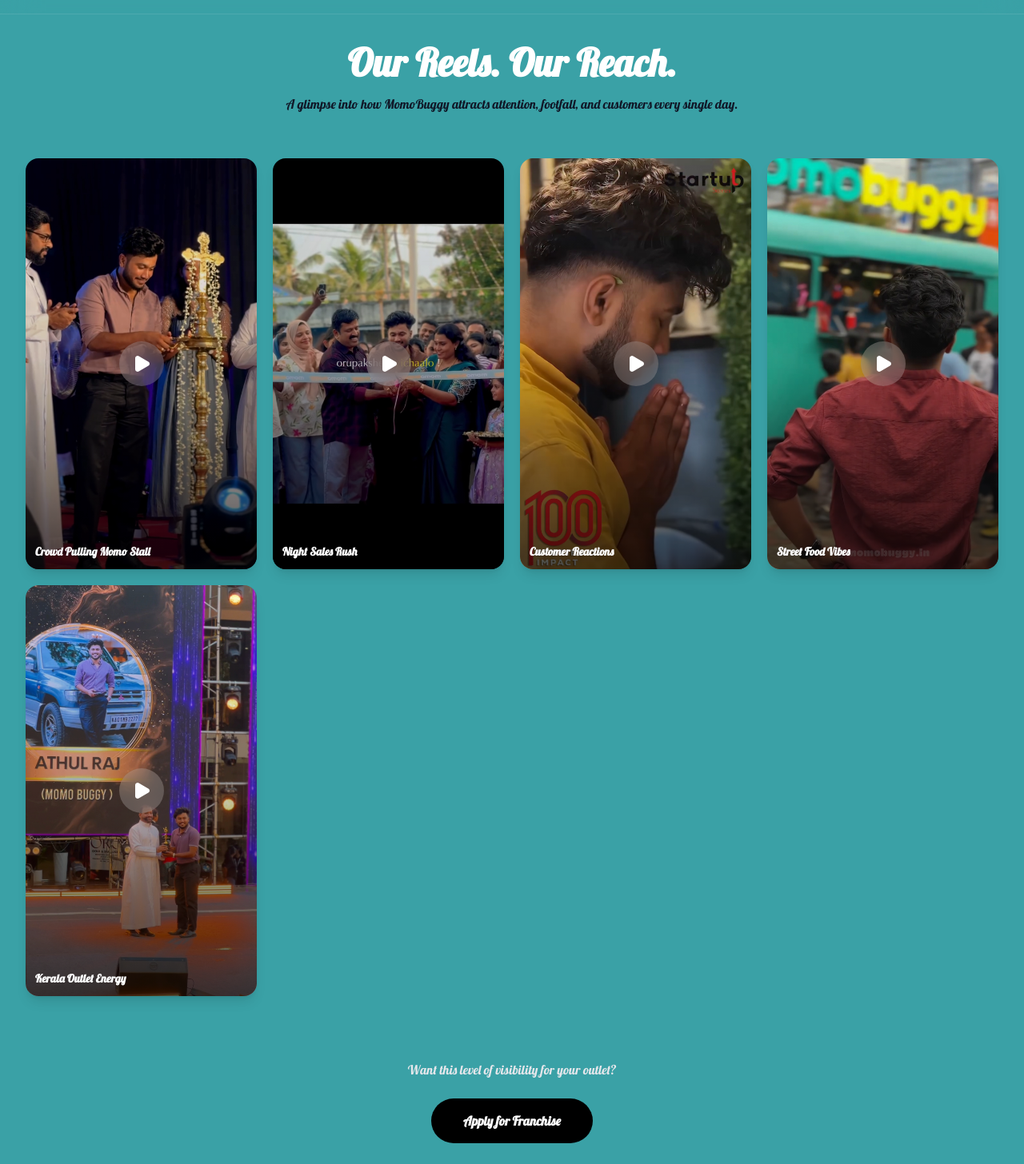
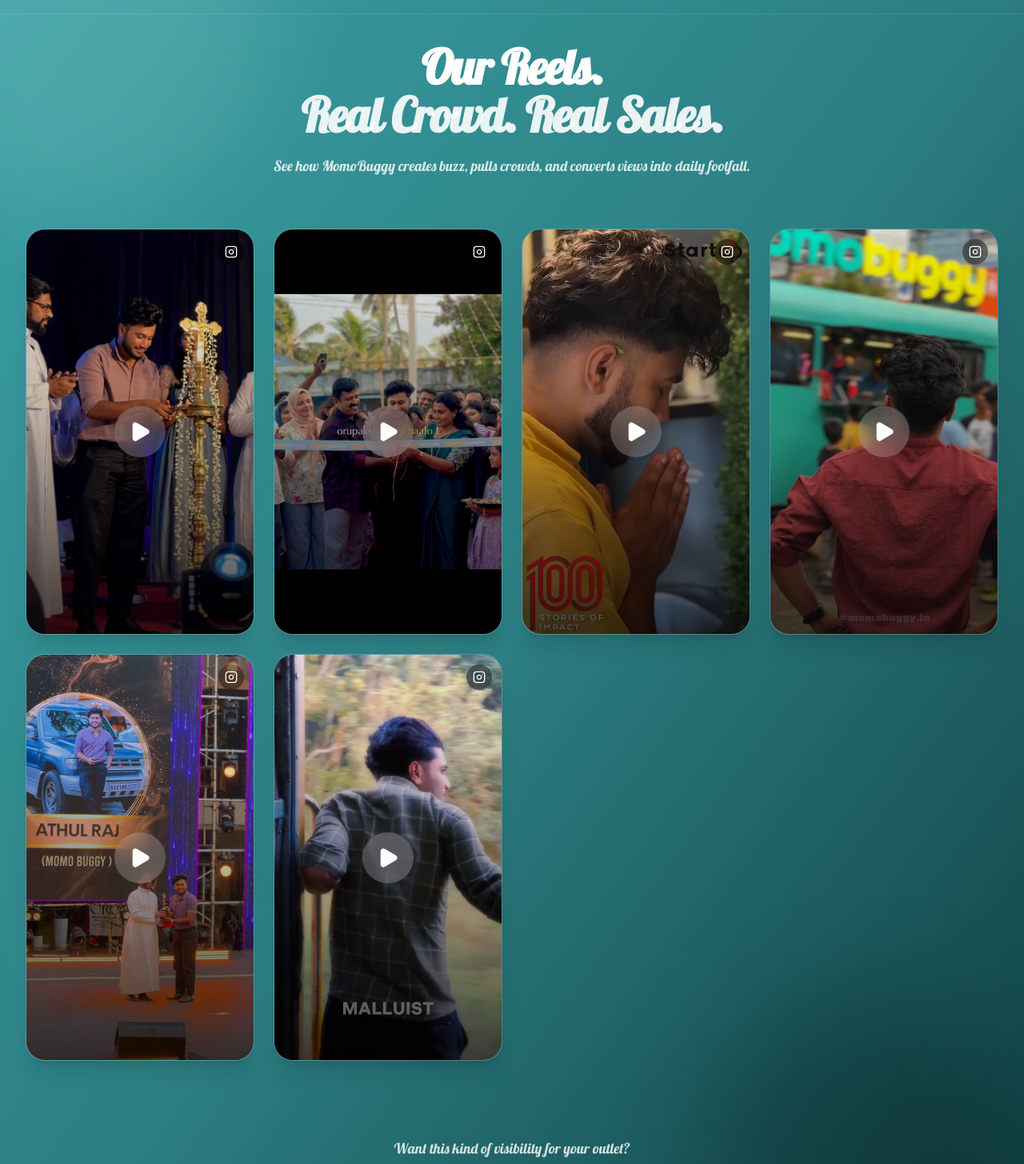
Before and after one commit to Afsal63/momo-buggy, a Next.js app: page /reels in a window 1280 px wide. Shown: the part 74-1530 px from the top of the page at 80% size. Built offline with nearby package versions, Linux system fonts and the light colour scheme.

Commit message:
aded one more image

```diff
--- a/app/reels/page.tsx
+++ b/app/reels/page.tsx
@@ -2,7 +2,7 @@
 
 import { motion } from "framer-motion";
 import Image from "next/image";
-import { Play } from "lucide-react";
+import { Play, Instagram } from "lucide-react";
 
 const reels = [
   { id: 1, title: "Crowd Pulling Momo Stall", image: "/reels/1.jpg" },
@@ -10,9 +10,8 @@
   { id: 3, title: "Customer Reactions", image: "/reels/3.jpg" },
   { id: 4, title: "Street Food Vibes", image: "/reels/4.jpg" },
   { id: 5, title: "Kerala Outlet Energy", image: "/reels/5.jpg" },
+  { id: 6, title: "Live Counter Action", image: "/reels/6.jpg" },
 ];
-
-
 
 const INSTAGRAM_PROFILE = "https://www.instagram.com/momobuggy.in/";
 
@@ -20,73 +19,89 @@
   const openInstagram = () => {
     window.open(INSTAGRAM_PROFILE, "_blank", "noopener,noreferrer");
   };
+
   return (
-    <section className="min-h-screen bg-[#3AA1A6] text-white pt-32 pb-20 px-4 md:px-8">
-      <div className="max-w-7xl mx-auto">
+    <section className="relative min-h-screen bg-gradient-to-br from-[#3AA1A6] via-[#2c7f83] to-[#0f3d40] text-white pt-32 pb-24 px-4 md:px-8 overflow-hidden">
+      {/* Ambient Blur */}
+      <div className="absolute -top-40 -left-40 w-[500px] h-[500px] bg-white/10 rounded-full blur-3xl" />
+      <div className="absolute bottom-0 right-0 w-[400px] h-[400px] bg-black/20 rounded-full blur-3xl" />
 
+      <div className="relative max-w-7xl mx-auto">
         {/* HEADER */}
         <motion.div
-          initial={{ opacity: 0, y: 20 }}
+          initial={{ opacity: 0, y: 30 }}
           animate={{ opacity: 1, y: 0 }}
-          transition={{ duration: 0.6 }}
-          className="mb-14 text-center"
+          transition={{ duration: 0.7 }}
+          className="mb-16 text-center"
         >
-          <h1 className="text-4xl md:text-5xl font-bold mb-4">
-            Our Reels. Our Reach.
+          <h1 className="text-4xl md:text-6xl font-extrabold tracking-tight mb-5">
+            Our Reels.
+            <span className="block text-white/90">Real Crowd. Real Sales.</span>
           </h1>
-          <p className="text-gray-900 max-w-xl mx-auto">
-            A glimpse into how MomoBuggy attracts attention,
-            footfall, and customers every single day.
+
+          <p className="text-white/80 max-w-2xl mx-auto text-lg">
+            See how MomoBuggy creates buzz, pulls crowds,
+            and converts views into daily footfall.
           </p>
         </motion.div>
 
         {/* REELS GRID */}
-        <div className="grid grid-cols-2 sm:grid-cols-3 md:grid-cols-4 gap-5">
+        <div className="grid grid-cols-2 sm:grid-cols-3 md:grid-cols-4 gap-6">
           {reels.map((reel, i) => (
             <motion.div
               key={reel.id}
-              initial={{ opacity: 0, scale: 0.92 }}
-              animate={{ opacity: 1, scale: 1 }}
+              initial={{ opacity: 0, scale: 0.9 }}
+              whileInView={{ opacity: 1, scale: 1 }}
+              viewport={{ once: true }}
               transition={{ delay: i * 0.08 }}
-              whileHover={{ y: -6 }}
+              whileHover={{ y: -10 }}
               onClick={openInstagram}
-              className="relative aspect-[9/16] rounded-2xl overflow-hidden cursor-pointer group shadow-lg"
+              className="relative aspect-[9/16] rounded-3xl overflow-hidden cursor-pointer group bg-white/10 backdrop-blur-xl border border-white/10 shadow-xl"
             >
-              {/* Reel Image */}
+              {/* Image */}
               <Image
                 src={reel.image}
                 alt={reel.title}
                 fill
-                className="object-cover"
+                className="object-cover transition-transform duration-500 group-hover:scale-110"
               />
 
-              {/* Gradient Overlay */}
-              <div className="absolute inset-0 bg-gradient-to-t from-black/70 via-black/20 to-transparent" />
+              {/* Overlay */}
+              <div className="absolute inset-0 bg-gradient-to-t from-black/80 via-black/30 to-transparent opacity-90" />
 
-              {/* Play Icon */}
+              {/* Play Button */}
               <div className="absolute inset-0 flex items-center justify-center">
-                <div className="w-14 h-14 rounded-full bg-white/20 backdrop-blur-md flex items-center justify-center transition group-hover:scale-110">
-                  <Play className="w-6 h-6 text-white fill-white" />
-                </div>
+                <motion.div
+                  whileHover={{ scale: 1.15 }}
+                  className="w-16 h-16 rounded-full bg-white/20 backdrop-blur-md flex items-center justify-center shadow-2xl"
+                >
+                  <Play className="w-7 h-7 text-white fill-white" />
+                </motion.div>
               </div>
 
-              {/* Bottom Caption */}
-              <div className="absolute bottom-3 left-3 right-3 text-sm font-semibold">
+              {/* Instagram Badge */}
+              <div className="absolute top-3 right-3 bg-black/40 backdrop-blur-md rounded-full p-2">
+                <Instagram className="w-4 h-4 text-white" />
+              </div>
+
+              {/* Caption */}
+              {/* <div className="absolute bottom-4 left-4 right-4 text-sm font-semibold text-white/90">
                 {reel.title}
-              </div>
+              </div> */}
             </motion.div>
           ))}
         </div>
 
         {/* CTA */}
         <motion.div
-  initial={{ opacity: 0 }}
-  whileInView={{ opacity: 1 }}
+          initial={{ opacity: 0, y: 30 }}
+          whileInView={{ opacity: 1, y: 0 }}
           viewport={{ once: true }}
-  className="mt-20 text-center"
+          transition={{ duration: 0.6 }}
+          className="mt-24 text-center"
         >
-  <p className="text-gray-200 mb-6">
-    Want this level of visibility for your outlet?
+          <p className="text-white/80 mb-8 text-lg">
+            Want this kind of visibility for your outlet?
           </p>
 
           <button
@@ -97,12 +112,11 @@
                 "noopener,noreferrer"
               )
             }
-    className="px-10 py-4 bg-black text-white rounded-full font-semibold hover:scale-105 transition"
+            className="px-12 py-5 rounded-full bg-black text-white font-bold text-lg shadow-2xl hover:scale-105 hover:bg-white hover:text-black transition-all"
           >
-    Apply for Franchise
+            Apply for Franchise 🚀
           </button>
         </motion.div>
-
       </div>
     </section>
   );
```
Also changed, not shown: public/reels/6.jpg (added). Lines whose indentation alone changed are shown as unchanged.
